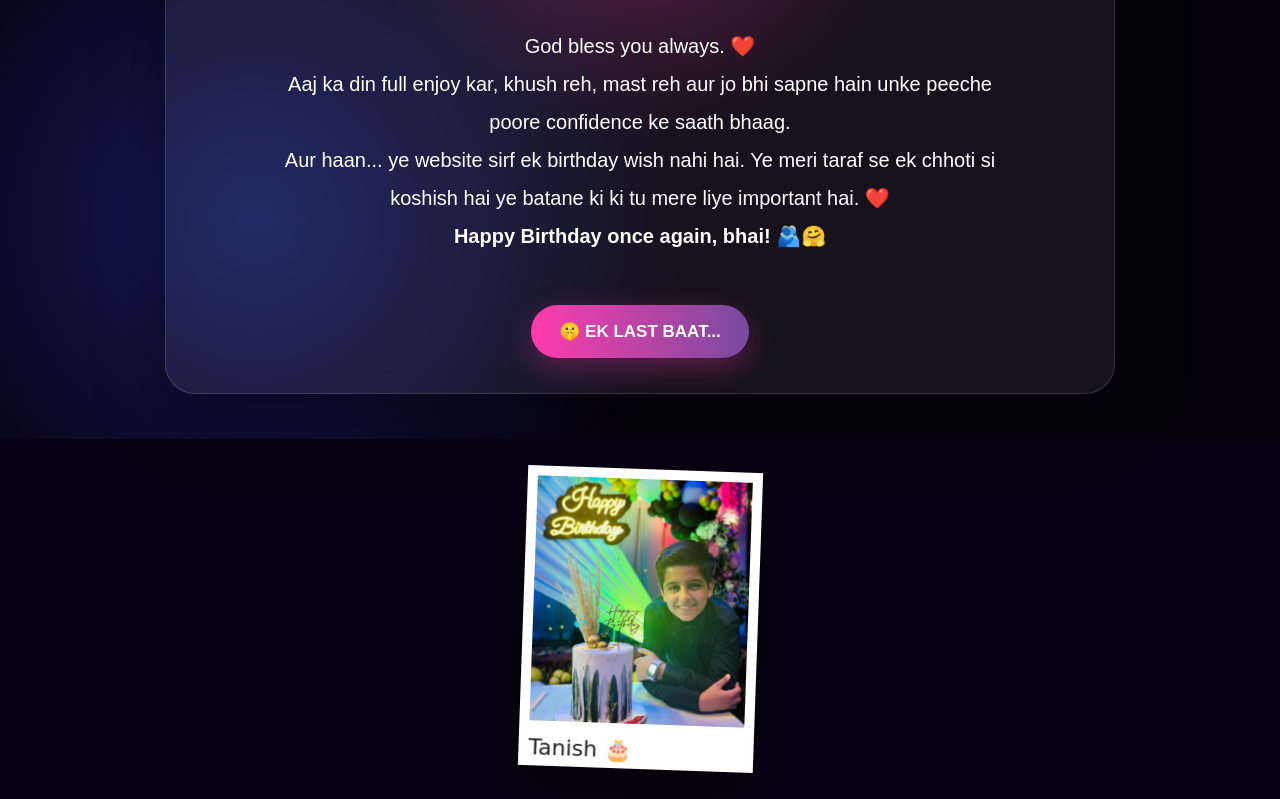
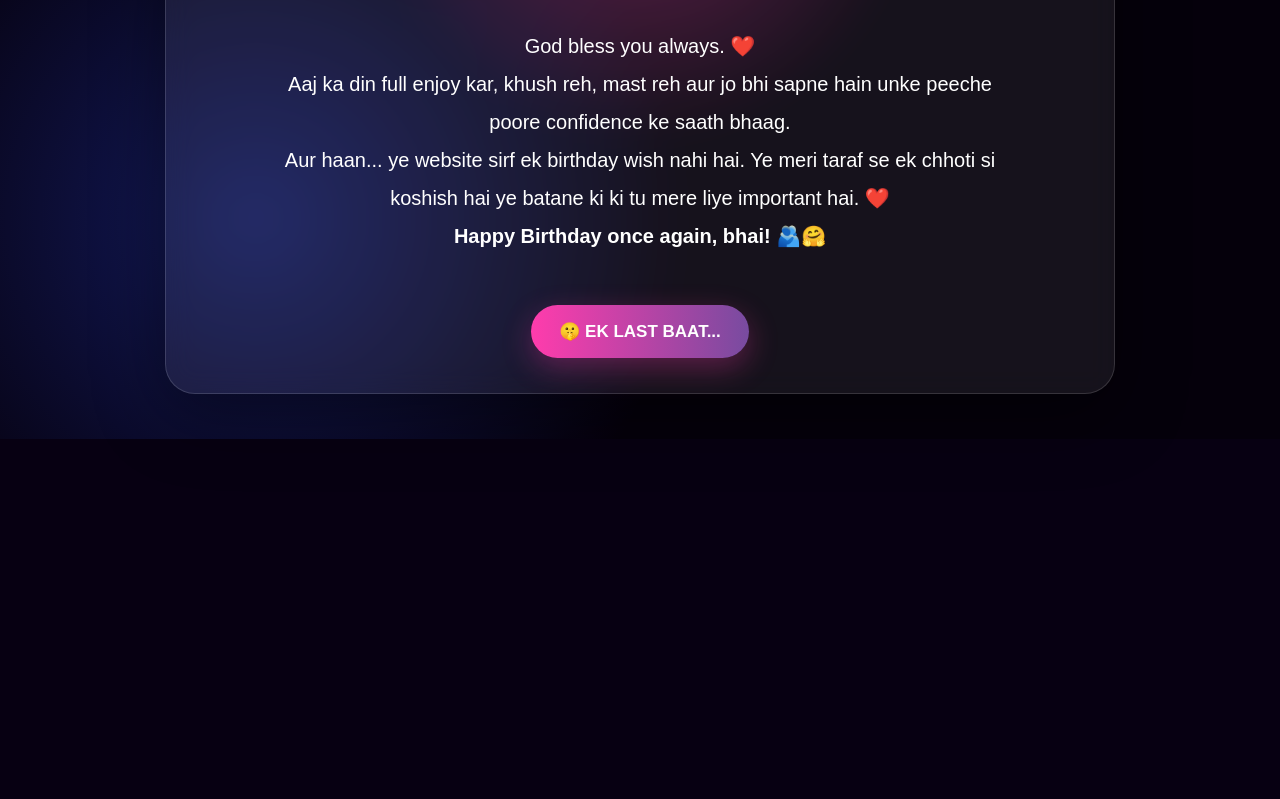
Before and after one commit to ashu781909-svg/Tanish-birthday-, a plain HTML site: page index.html in a window 1280 px wide. Shown: the part 4628-5427 px from the top of the page. After the commit the page ends 5067 px from the top, so only its background shows below. Drawn offline with Linux system fonts and the light colour scheme.

Commit message:
Update index.html

```diff
--- a/index.html
+++ b/index.html
@@ -871,9 +871,6 @@ if("speechSynthesis" in window){
 }
 
 </script>
-<div class="photo-frame">
-  <img src="tanishjatana1919_20260821_172237_099.jpg" alt="Tanish">
-  <div class="photo-name">Tanish 🎂</div>
-</div>
+
 </body>
 </html>
```
